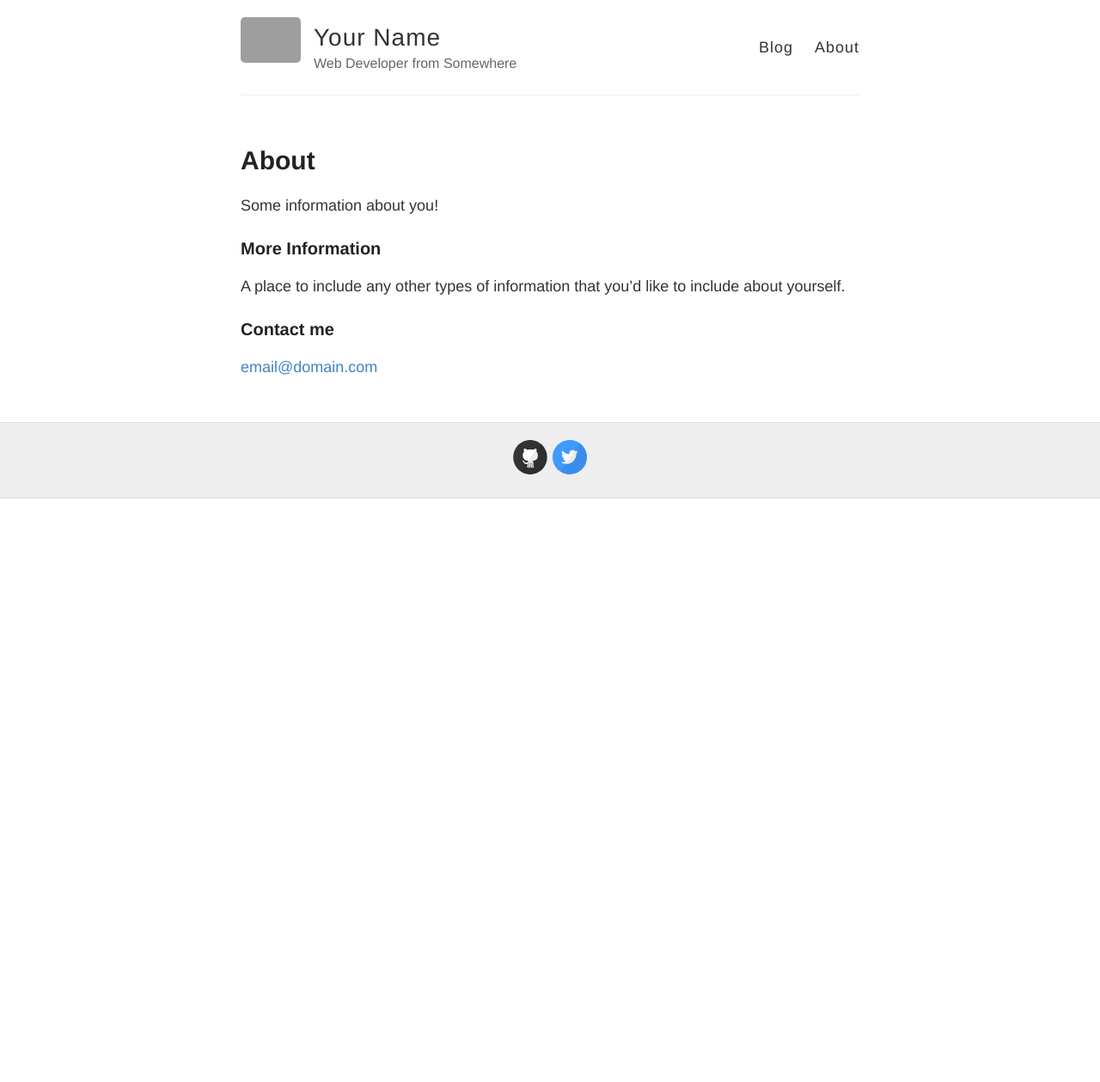
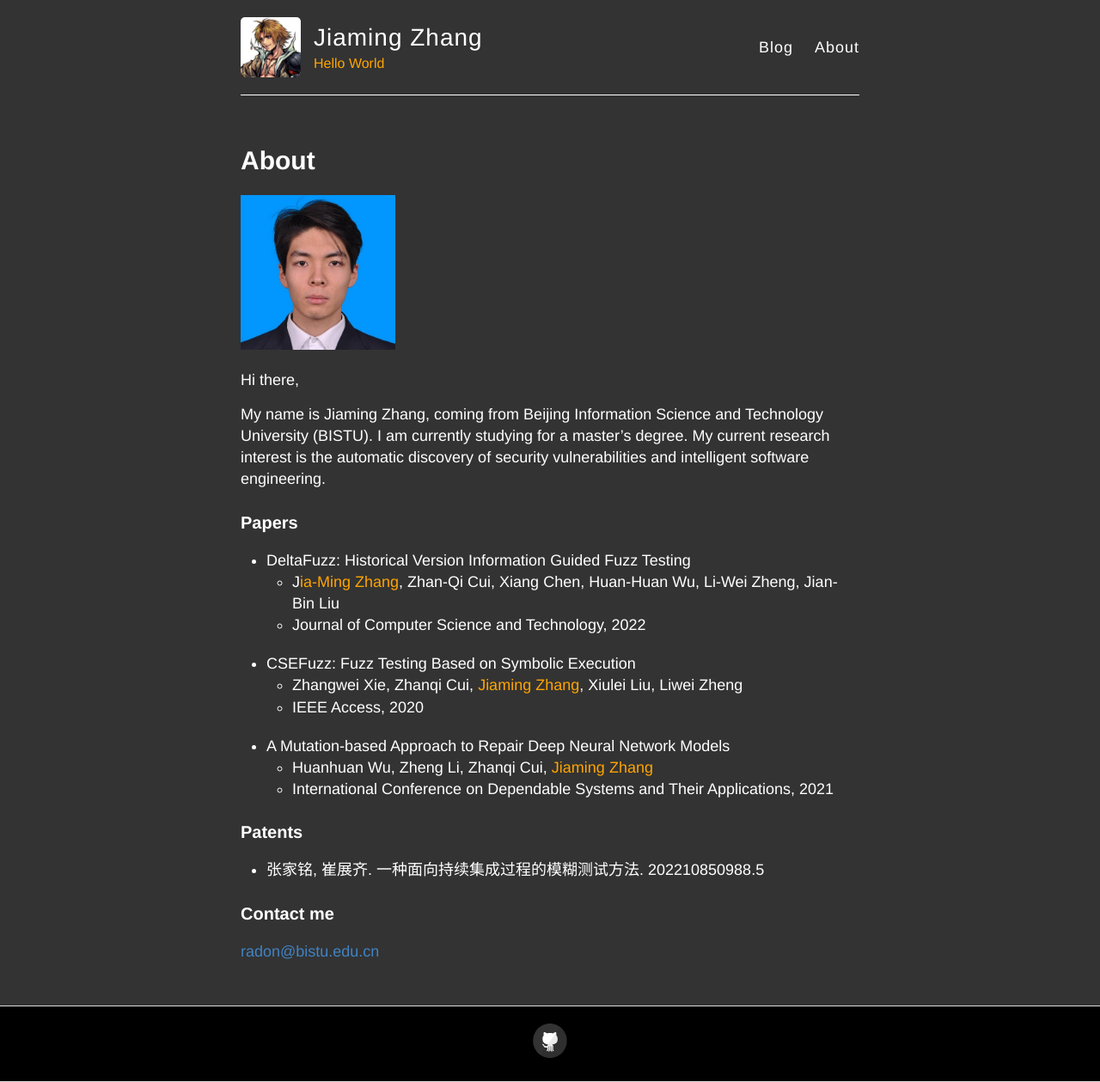
Before and after one commit to Radon10043/Radon10043.github.io, a Jekyll site: the page built from about.md, in a window 1280 px wide. Shown: the whole page at 86% size. Built offline with Jekyll 4.4.1, drawn with Linux system fonts in a browser that asks for light colours; before the commit the page ends 900 px from its top, so only the background shows below that; grey boxes are pictures that could not be loaded.

Commit message:
Update my blog

```diff
--- a/_config.yml
+++ b/_config.yml
@@ -3,13 +3,13 @@
 #
 
 # Name of your site (displayed in the header)
-name: Your Name
+name: Jiaming Zhang
 
 # Short bio or description (displayed in the header)
-description: Web Developer from Somewhere
+description: Hello World
 
 # URL of your avatar or profile pic (you could use your GitHub profile pic)
-avatar: https://raw.githubusercontent.com/barryclark/jekyll-now/master/images/jekyll-logo.png
+avatar: https://github.com/Radon10043/Radon10043.github.io/raw/main/images/tidus.PNG
 
 #
 # Flags below are optional
@@ -21,12 +21,12 @@ footer-links:
   email:
   facebook:
   flickr:
-  github: barryclark/jekyll-now
+  github: Radon10043
   instagram:
   linkedin:
   pinterest:
   rss: # just type anything here for a working RSS icon
-  twitter: jekyllrb
+  twitter:
   stackoverflow: # your stackoverflow profile, e.g. "users/50476/bart-kiers"
   youtube: # channel/<your_long_string> or user/<user-name>
   googleplus: # anything in your profile username that comes after plus.google.com/
--- a/about.md
+++ b/about.md
@@ -4,12 +4,30 @@ title: About
 permalink: /about/
 ---
 
-Some information about you!
+![photo]({{ site.url }}/images/zjm.jpg){: width="25%" }
 
-### More Information
+Hi there,
 
-A place to include any other types of information that you'd like to include about yourself.
+My name is Jiaming Zhang, coming from Beijing Information Science and Technology University (BISTU). I am currently studying for a master's degree. My current research interest is the automatic discovery of security vulnerabilities and intelligent software engineering.
+
+### Papers
+
+* DeltaFuzz: Historical Version Information Guided Fuzz Testing
+  - J<my>ia-Ming Zhang</my>, Zhan-Qi Cui, Xiang Chen, Huan-Huan Wu, Li-Wei Zheng, Jian-Bin Liu
+  - Journal of Computer Science and Technology, 2022
+
+* CSEFuzz: Fuzz Testing Based on Symbolic Execution
+  - Zhangwei Xie, Zhanqi Cui, <my>Jiaming Zhang</my>, Xiulei Liu, Liwei Zheng
+  - IEEE Access, 2020
+
+* A Mutation-based Approach to Repair Deep Neural Network Models
+  - Huanhuan Wu, Zheng Li, Zhanqi Cui, <my>Jiaming Zhang</my>
+  - International Conference on Dependable Systems and Their Applications, 2021
+
+### Patents
+
+* 张家铭, 崔展齐. 一种面向持续集成过程的模糊测试方法. 202210850988.5
 
 ### Contact me
 
-[email@domain.com](mailto:email@domain.com)
+[radon@bistu.edu.cn](mailto:radon@bistu.edu.cn)
--- a/style.scss
+++ b/style.scss
@@ -18,9 +18,9 @@ html {
 }
 
 body {
-	background: $white;
+	background: $darkGray;
   font: 18px/1.4 $helvetica;
-  color: $darkGray;
+  color: $white;
 }
 
 .container {
@@ -32,7 +32,7 @@ body {
 
 h1, h2, h3, h4, h5, h6 {
   font-family: $helveticaNeue;
-  color: $darkerGray;
+  color: $white;
   font-weight: bold;
 
   line-height: 1.7;
@@ -61,7 +61,7 @@ h3 {
 
 h4 {
   font-size: 18px;
-  color: $gray;
+  color: $white;
 }
 
 p {
@@ -91,7 +91,7 @@ ol {
 }
 
 ol ul, ul ol, ul ul, ol ol {
-  margin: 0;
+  margin: 0 0 20px;
 }
 
 ul ul, ol ul {
@@ -110,6 +110,11 @@ img {
   max-width: 100%;
 }
 
+my {
+  color: #FFA500;
+  display: inline;
+}
+
 // Fixes images in popup boxes from Google Translate
 .gmnoprint img {
   max-width: none;
@@ -117,7 +122,7 @@ img {
 
 .date {
   font-style: italic;
-  color: $gray;
+  color: $white;
 }
 
 // Specify the color of the selection
@@ -156,7 +161,7 @@ img {
 
 .masthead {
   padding: 20px 0;
-  border-bottom: 1px solid $lightGray;
+  border-bottom: 1px solid $white;
 
   @include mobile {
     text-align: center;
@@ -182,6 +187,7 @@ img {
 
 .site-info {
   float: left;
+  color: $blue;
 
   @include mobile {
     float: none;
@@ -192,7 +198,7 @@ img {
 
 .site-name {
   margin: 0;
-  color: $darkGray;
+  color: $white;
   cursor: pointer;
   font-family: $helveticaNeue;
   font-weight: 300;
@@ -202,7 +208,7 @@ img {
 
 .site-description {
   margin: -5px 0 0 0;
-  color: $gray;
+  color: #FFA500;
   font-size: 16px;
 
   @include mobile {
@@ -225,7 +231,7 @@ nav {
 
   a {
     margin-left: 20px;
-    color: $darkGray;
+    color: $white;
     text-align: right;
     font-weight: 300;
     letter-spacing: 1px;
@@ -275,7 +281,7 @@ nav {
   margin-top: 50px;
   border-top: 1px solid #ddd;
   border-bottom: 1px solid #ddd;
-  background-color: $lightGray;
+  background-color: $black;
 }
 
 footer {
```
Also changed, not shown: _posts/2014-3-3-Hello-World.md (+3 -5 lines).
